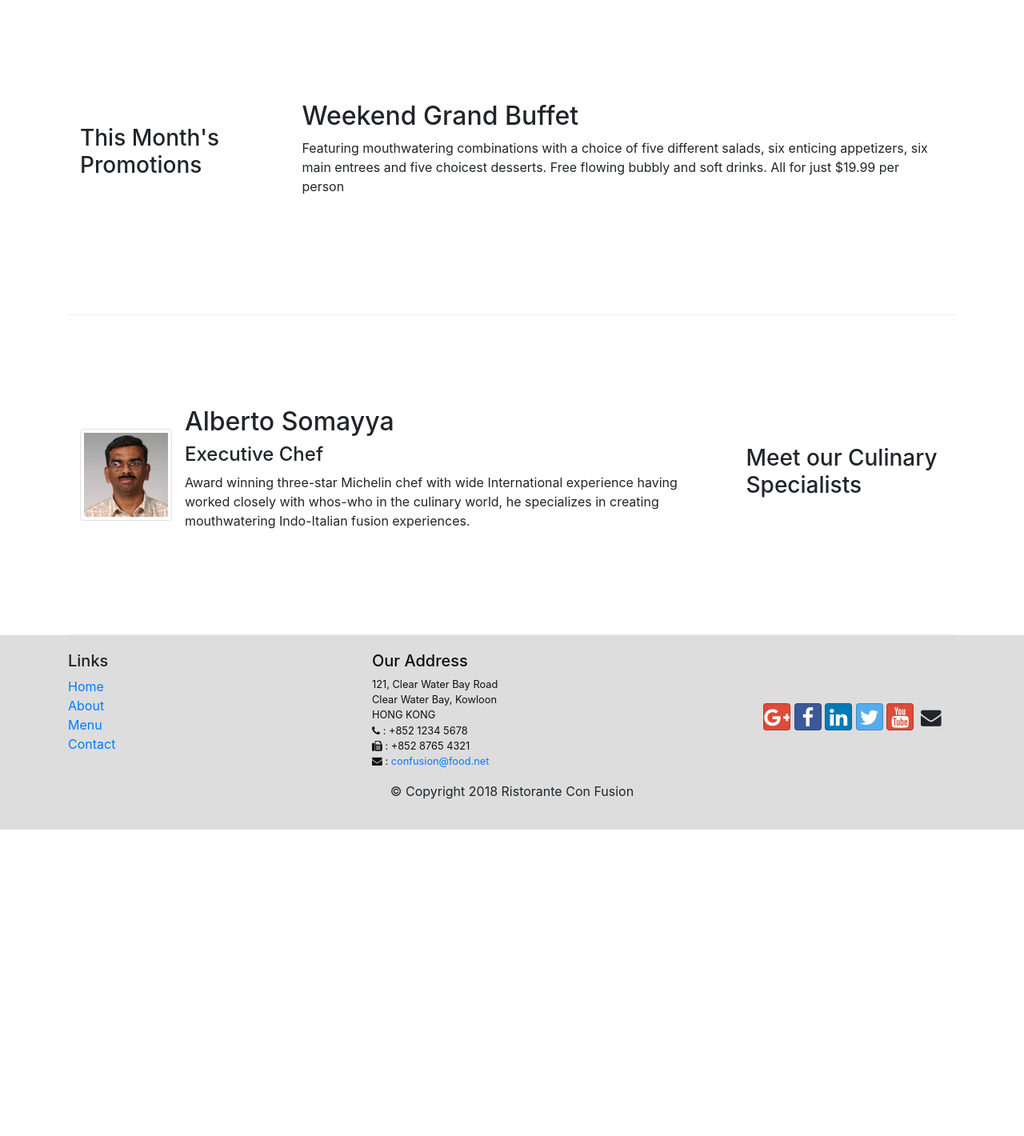
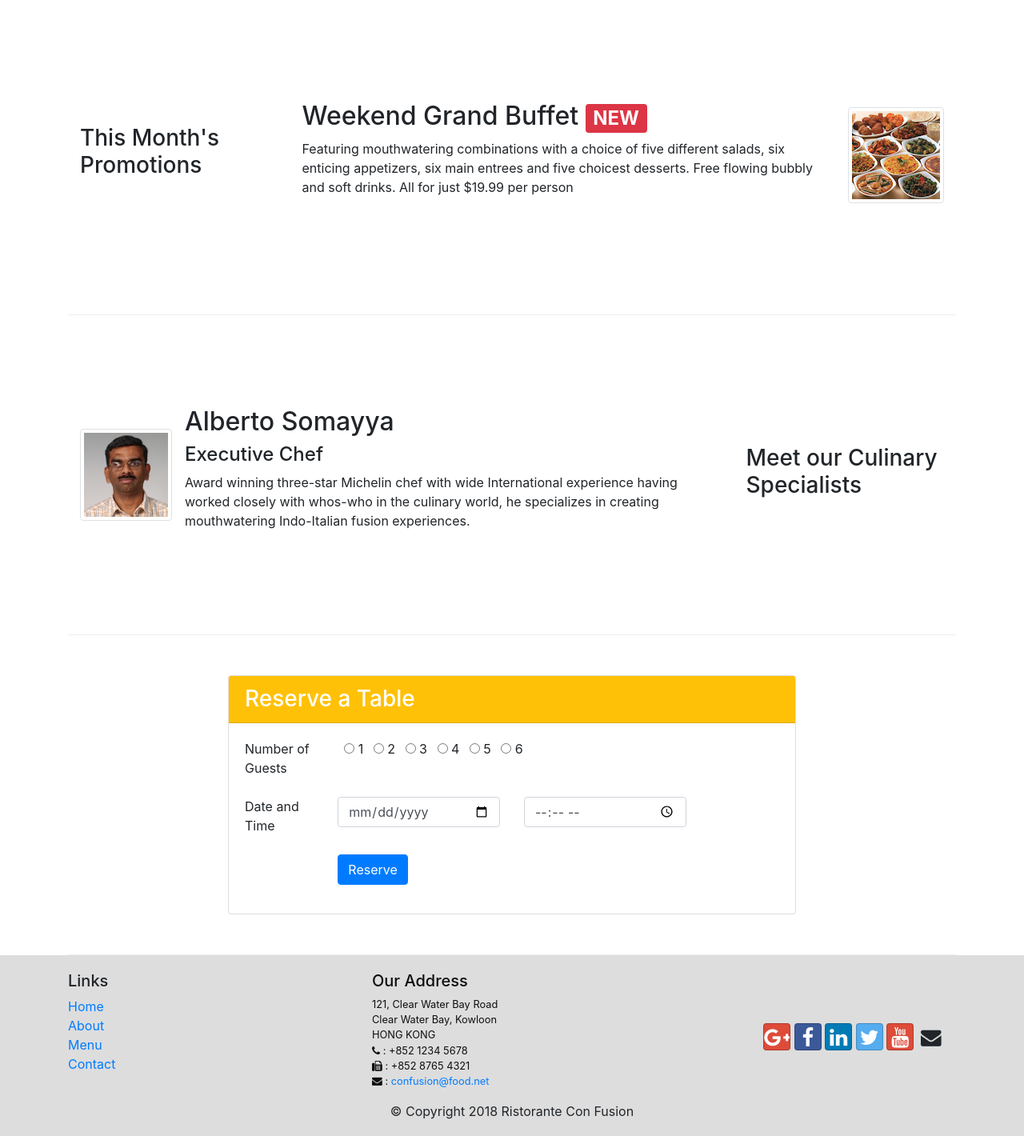
Before and after one commit to Madhavan-R7/conFusion, a website: page index.html in a window 1280 px wide. Shown: the part 740-2160 px from the top of the page at 80% size. Before the commit the page ends 1777 px from the top, so only its background shows below. Drawn offline with nearby package versions, Linux system fonts and the light colour scheme.

Commit message:
Reserve a table in Home page Assignmentgit status ( PART - II )

```diff
--- a/css/styles.css
+++ b/css/styles.css
@@ -37,3 +37,7 @@
 .navbar-dark{
   background-color: #512DA8
 }
+
+.bt{
+  padding: 10px 50px 10px 50px;
+}
--- a/index.html
+++ b/index.html
@@ -40,8 +40,13 @@
                     <h1>Ristorante con Fusion</h1>
                     <p>We take inspiration from the World's best cuisines, and create a unique fusion experience. Our lipsmacking creations will tickle your culinary senses!</p>
                 </div>
-                <div class="col-12 col-sm align-self-center">
+                <div class="col-12 col-sm-3 align-self-center">
                     <img src="img/logo.png" class="img-fluid">
+                </div>
+                <div class="col-12 col-sm-3 align-self-center">
+                  <a href="#rescard"><button class="btn btn-sm btn-warning bt">
+                     Reserve Table
+                  </button></a>
                 </div>
             </div>
         </div>
@@ -58,7 +63,7 @@
                         alt="Uthapizza">
                     <div class="media-body">
                       <h2 class="mt-0">Uthappizza <span class="badge badge-danger">HOT</span> <span class="badge badge-pill badge-secondary">$4.99</span></h2>
-                      <p>A unique combination of Indian Uthappam (pancake) and Italian pizza, topped with Cerignola olives, ripe vine cherry tomatoes, Vidalia onion, Guntur chillies and Buffalo Paneer.</p>
+                      <p class="d-none d-sm-block">A unique combination of Indian Uthappam (pancake) and Italian pizza, topped with Cerignola olives, ripe vine cherry tomatoes, Vidalia onion, Guntur chillies and Buffalo Paneer.</p>
                     </div>
                 </div>
             </div>
@@ -70,8 +75,14 @@
                 <h3>This Month's Promotions</h3>
             </div>
             <div class="col col-sm col-md">
-                <h2>Weekend Grand Buffet</h2>
-                <p>Featuring mouthwatering combinations with a choice of five different salads, six enticing appetizers, six main entrees and five choicest desserts. Free flowing bubbly and soft drinks. All for just $19.99 per person </p>
+                <div class="media">
+                   <div class="media-body">
+                     <h2 class="mt-0">Weekend Grand Buffet <span class="badge badge-danger">NEW</span></h2>
+                     <p class="d-none d-sm-block">Featuring mouthwatering combinations with a choice of five different salads, six enticing appetizers, six main entrees and five choicest desserts. Free flowing bubbly and soft drinks. All for just $19.99 per person </p>
+                   </div>
+                   <img src="img/buffet.png" class="d-flex ml-3 img-thumbnail align-self-center"
+                       alt="buffet">
+                </div>
             </div>
         </div>
 
@@ -86,10 +97,50 @@
                   <div class="media-body">
                     <h2 class="mt-0">Alberto Somayya</h2>
                     <h4>Executive Chef</h4>
-                    <p>Award winning three-star Michelin chef with wide International experience having worked closely with whos-who in the culinary world, he specializes in creating mouthwatering Indo-Italian fusion experiences. </p>
+                    <p class="d-none d-sm-block">Award winning three-star Michelin chef with wide International experience having worked closely with whos-who in the culinary world, he specializes in creating mouthwatering Indo-Italian fusion experiences. </p>
                   </div>
                 </div>
             </div>
+        </div>
+        <div class="row row-content">
+           <div class="col-12 col-sm-8 offset-sm-2">
+               <div class="card" id="rescard">
+                   <h3 class="card-header bg-warning text-white">Reserve a Table</h3>
+                   <div class="card-body">
+                      <form>
+                          <div class="form-group row">
+                              <label for="optradio" class="col-12 col-sm-2">Number of Guests</label>
+                              <div class="col-12 col-sm">
+                                <label class="radio-inline"><input type="radio" name="optradio" class="ml-2" id="1"> 1 </label>
+                                <label class="radio-inline"><input type="radio" name="optradio" class="ml-2" id="2"> 2 </label>
+                                <label class="radio-inline"><input type="radio" name="optradio" class="ml-2" id="3"> 3 </label>
+                                <label class="radio-inline"><input type="radio" name="optradio" class="ml-2" id="4"> 4 </label>
+                                <label class="radio-inline"><input type="radio" name="optradio" class="ml-2" id="5"> 5 </label>
+                                <label class="radio-inline"><input type="radio" name="optradio" class="ml-2" id="6"> 6 </label>
+                              </div>
+                          </div>
+                          <div class="form-group row">
+                              <label for="time" class="col-12 col-md-2">Date and Time</label>
+                              <div class="col-12 col-sm-4">
+                                 <input type="date" name="date" id="time" class="form-control"
+                                    placeholder="Date">
+                              </div>
+                              <div class="col-12 col-sm-4">
+                                 <input type="time" name="time" id="time" class="form-control"
+                                    placeholder="Time">
+                              </div>
+                          </div>
+                          <div class="form-group row">
+                            <div class="col-4 offset-sm-2 col-sm-10">
+                               <button class="btn btn-primary" type="submit">
+                                  Reserve
+                               </button>
+                            </div>
+                          </div>
+                      </form>
+                   </div>
+               </div>
+           </div>
         </div>
     </div>
 
```
